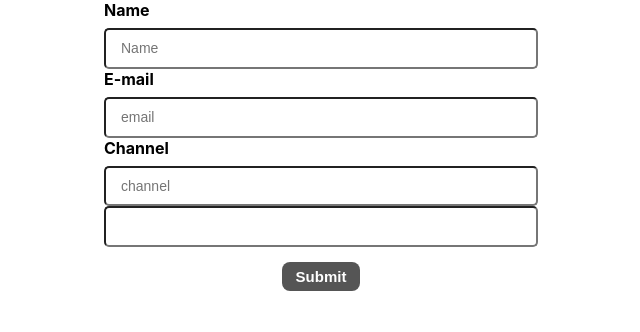
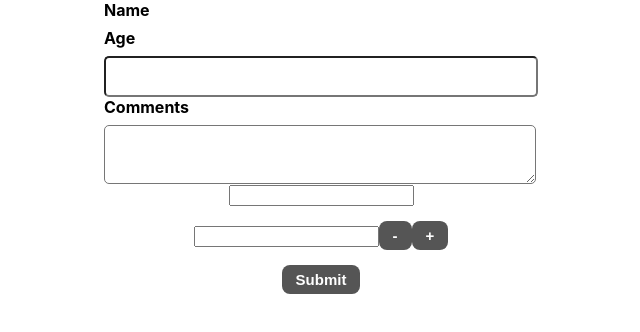
Before and after one commit to ShivamSainier/React-Formik-, a React (Create React App) app: page / in a window 1280 px wide. Shown: the top 332 px of the page, without its empty margins (319-959 px from the left). Built offline with nearby package versions, Linux system fonts and the light colour scheme.

Commit message:
See how Validations Works.

```diff
--- a/src/App.js
+++ b/src/App.js
@@ -1,11 +1,12 @@
 import logo from './logo.svg';
 import './App.css';
-import YouTubeForm from './component/YouTubeForm';
+import MyComponent from './component/MyComponent';
+
 
 function App() {
   return (
     <div className="App">
-      <YouTubeForm />
+      <MyComponent />
     </div>
   );
 }
--- /dev/null
+++ b/src/component/MyComponent.js
@@ -0,0 +1,97 @@
+import React from 'react'
+import "./style.css"
+import { Formik, Form, Field, ErrorMessage, FieldArray,FastField } from "formik"
+
+function MyComponent() {
+    const initialValues = {
+        name: "",
+        age: "",
+        comments: "",
+        location: "",
+        newData: [""]
+    }
+    const onSubmit = values => {
+
+    }
+    const validate = values => {
+        const errors = {}
+        if (values.name == "") {
+            errors.name = "Please enter a name"
+        }
+        if (values.age == "") {
+            errors.age = "Please enter a age"
+        }
+        if (values.comments == "") {
+            errors.comments = "Please enter a Comments"
+        }
+        return errors;
+    }
+    return (
+        <div className="main_div">
+            <Formik initialValues={initialValues} onSubmit={onSubmit} validate={validate} validateOnChange={false}>
+                <Form>
+                    <label>Name</label>
+                    <FastField name="name" id="name">{
+                        (msg)=>{
+
+                            return null
+                        }
+                    }</FastField>
+                    <ErrorMessage name="name">{
+                        (errormsg) => {
+                            return (<div className="error_text"  >{errormsg}</div>);
+                        }
+                    }</ErrorMessage>
+                    <label>Age</label>
+                    <Field type="number" name="age" id="age" />
+                    <ErrorMessage name="age">
+                        {
+                            (msg) => {
+                                return (<div className="error_text">{msg}</div>)
+                            }
+                        }
+                    </ErrorMessage>
+                    <label>Comments</label>
+                    <Field as="textarea" name="comments" id="comments" />
+                    <ErrorMessage name="comments">
+                        {
+                            (msg) => {
+                                return (<div className="error_text">{msg}</div>)
+                            }
+                        }</ErrorMessage>
+
+                    <Field as="input" name="location"></Field>
+                    <ErrorMessage name="location" />
+                    <FieldArray name="newData">{
+                        msg => {
+
+                            const { push, remove, form } = msg;
+                            const { values } = form;
+                            const { newData } = values;
+                            console.log("Form Errors",form.errors)
+
+                            return (<div>
+                                {
+                                    newData.map((data, index) => (
+                                        <div key={index}>
+                                            <Field name={`data[${index}]`} />
+
+                                            <button type="button" onClick={() => remove(index)}>-</button>
+                                            <button type="button" onClick={() => push('')}>+</button>
+                                        </div>
+                                    ))
+                                }
+                            </div>)
+                        }
+                    }</FieldArray>
+                    <div>
+                        <button type="submit">Submit</button>
+                    </div>
+                </Form>
+            </Formik>
+
+        </div>
+    )
+}
+
+export default MyComponent
--- a/src/component/TextError.js
+++ /dev/null
@@ -1,14 +0,0 @@
-import React from 'react'
-import "./style.css"
-
-
-function TextError(props) {
-    console.log("Error Props",props.children)
-    return (
-        <div className="error_text">
-            {props.children}
-        </div>
-    )
-}
-
-export default TextError
--- a/src/component/YouTubeForm.js
+++ /dev/null
@@ -1,80 +0,0 @@
-import React from 'react'
-import "./style.css"
-import { Formik, Form, ErrorMessage, Field, useFormik } from "formik"
-import TextError from './TextError'
-
-function YouTubeForm() {
-    const initialValues = {
-        name: "",
-        email: "",
-        channel: "",
-    }
-    const onSubmit = values => {
-        const newObj = {
-            name: values.name,
-            email: values.email,
-            channel: values.channel
-        }
-    }
-    const validate = values => {
-        let errors = {}
-        if (values.name == "") {
-            errors.name = "Required"
-        }
-        if (values.email == "") {
-            errors.email = "Required"
-        }
-        if (values.channel == "") {
-            errors.channel = "Required"
-        }
-        return errors
-    }
-
-    const formik = useFormik({
-        initialValues,
-        onSubmit,
-        validate
-    })
-    return (
-        <div className="main_div">
-            <Formik initialValues={initialValues} onSubmit={onSubmit} validate={validate} >
-                <Form>
-                    <label htmlFor="Name">Name</label>
-                    <Field
-                        type="text"
-                        id="name" placeholder="Name"
-                        name="name" />
-                    <ErrorMessage name="name" />
-                    <label htmlFor="Name">E-mail</label>
-                    <Field
-                        type="email"
-                        id="email"
-                        placeholder="email"
-                        name="email" />
-                    <ErrorMessage name="email" />
-                    <label htmlFor="Name">Channel</label>
-                    <Field type="text" id="channel" placeholder="channel" name="channel" />
-                    <ErrorMessage name="channel" component={TextError} />
-                    <Field as="h1" name="address">{
-                        props => {
-                            const { field, form } = props;
-                            console.log(field)
-                            console.log(form)
-                            return (
-                                <div>
-                                    <input type="text"></input>
-                                </div>
-                            )
-                        }
-                    }
-                    </Field>
-
-                    <button type="submit">Submit</button>
-                </Form>
-
-            </Formik>
-        </div>
-    )
-}
-
-export default YouTubeForm
--- a/src/component/style.css
+++ b/src/component/style.css
@@ -12,7 +12,7 @@ label{
     display:flex;
     margin-bottom: 8px;
 }
-input[type='text'],input[type='email']{
+input[type='text'],input[type='number'],textarea{
     display:block;
     width:400px;
     padding:8px 15px;
```
